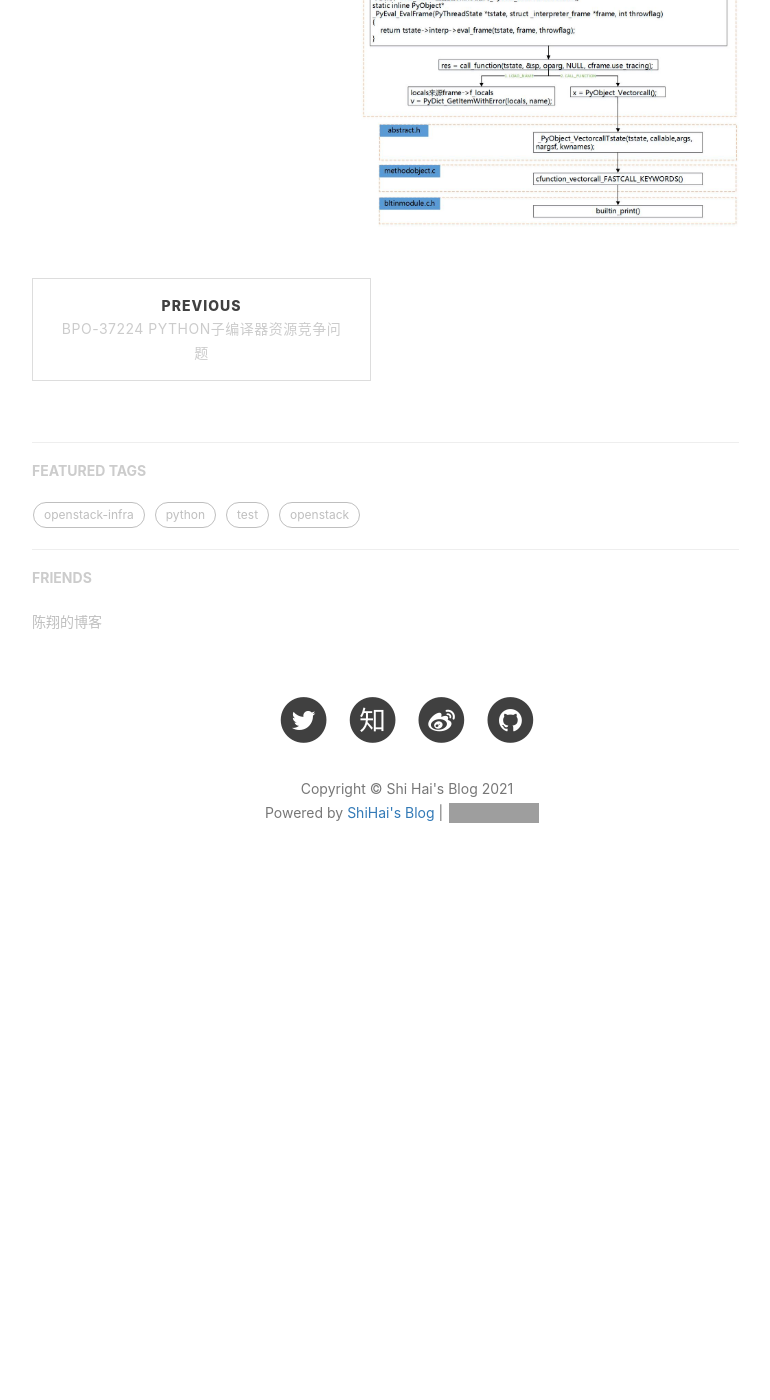
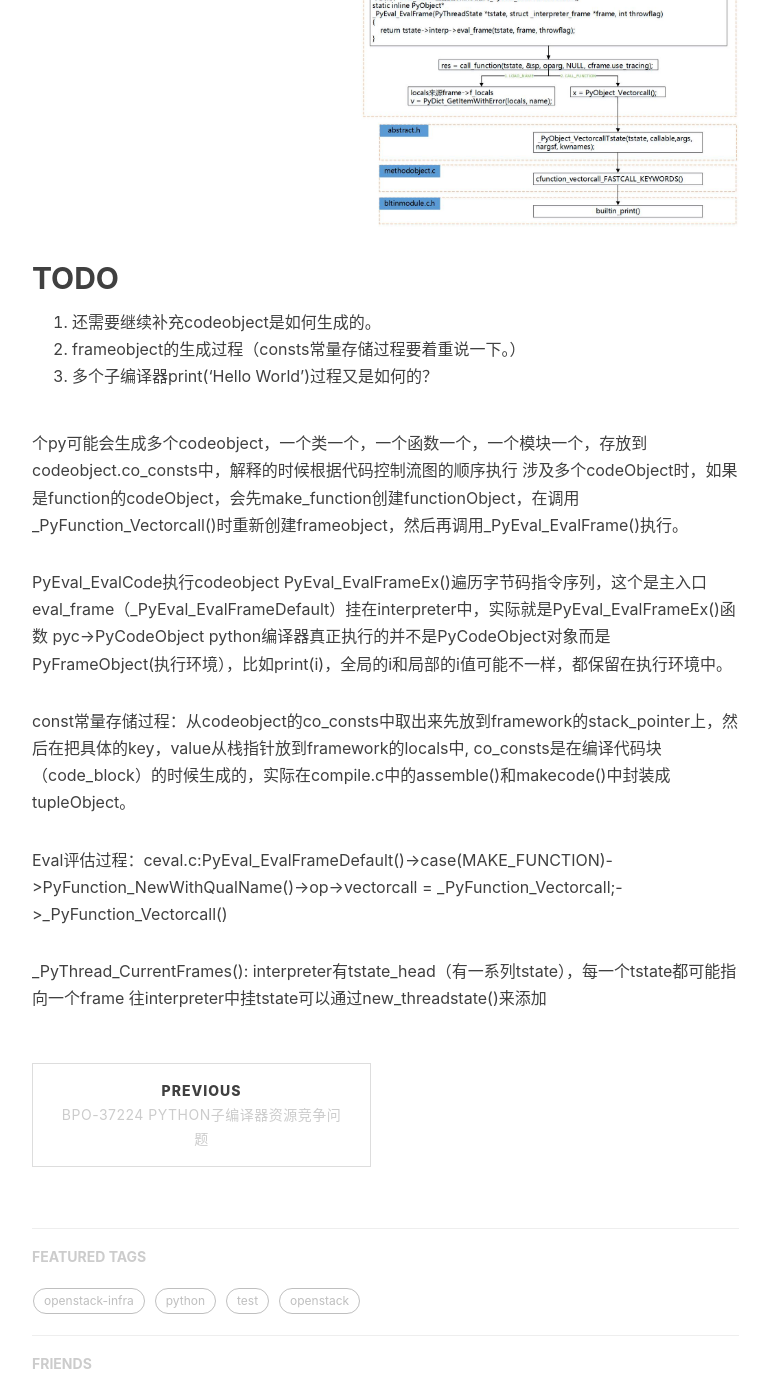
Before and after one commit to shihai1991/shihai1991.github.io, a Jekyll site: the page built from _posts/2021-08-23-print执行过程分析.md, in a window 1280 px wide and 1400 px high, scrolled down 1314 px. Shown: the whole window, without its empty margins (233-1003 px from the left). Built offline with Jekyll 4.4.1, drawn with Linux system fonts in a browser that asks for light colours; nearby versions of some CDN libraries; comment, search, counter and statistics services are not loaded; before the commit the page ends 2231 px from its top, so only the background shows below that; grey boxes are pictures that could not be loaded.

Commit message:
Update 2021-08-23-print执行过程分析.md

````diff
--- a/_posts/2021-08-23-print执行过程分析.md
+++ b/_posts/2021-08-23-print执行过程分析.md
@@ -29,3 +29,24 @@ print('Hello World!')
 ```
 实际的函数调用逻辑图如下图所示，使用的cpython代码基线版本为v3.11。
 ![]({{site.baseurl}}/img/python print  flow.jpg)
+
+## TODO
+1. 还需要继续补充codeobject是如何生成的。
+2. frameobject的生成过程（consts常量存储过程要着重说一下。）
+3. 多个子编译器print('Hello World')过程又是如何的？
+
+个py可能会生成多个codeobject，一个类一个，一个函数一个，一个模块一个，存放到codeobject.co_consts中，解释的时候根据代码控制流图的顺序执行
+涉及多个codeObject时，如果是function的codeObject，会先make_function创建functionObject，在调用_PyFunction_Vectorcall()时重新创建frameobject，然后再调用_PyEval_EvalFrame()执行。
+
+PyEval_EvalCode执行codeobject
+PyEval_EvalFrameEx()遍历字节码指令序列，这个是主入口
+eval_frame（_PyEval_EvalFrameDefault）挂在interpreter中，实际就是PyEval_EvalFrameEx()函数
+pyc->PyCodeObject
+python编译器真正执行的并不是PyCodeObject对象而是PyFrameObject(执行环境），比如print(i)，全局的i和局部的i值可能不一样，都保留在执行环境中。
+
+const常量存储过程：从codeobject的co_consts中取出来先放到framework的stack_pointer上，然后在把具体的key，value从栈指针放到framework的locals中, co_consts是在编译代码块（code_block）的时候生成的，实际在compile.c中的assemble()和makecode()中封装成tupleObject。
+
+Eval评估过程：ceval.c:PyEval_EvalFrameDefault()->case(MAKE_FUNCTION)->PyFunction_NewWithQualName()->op->vectorcall = _PyFunction_Vectorcall;->_PyFunction_Vectorcall()
+
+_PyThread_CurrentFrames(): interpreter有tstate_head（有一系列tstate），每一个tstate都可能指向一个frame
+往interpreter中挂tstate可以通过new_threadstate()来添加
````
